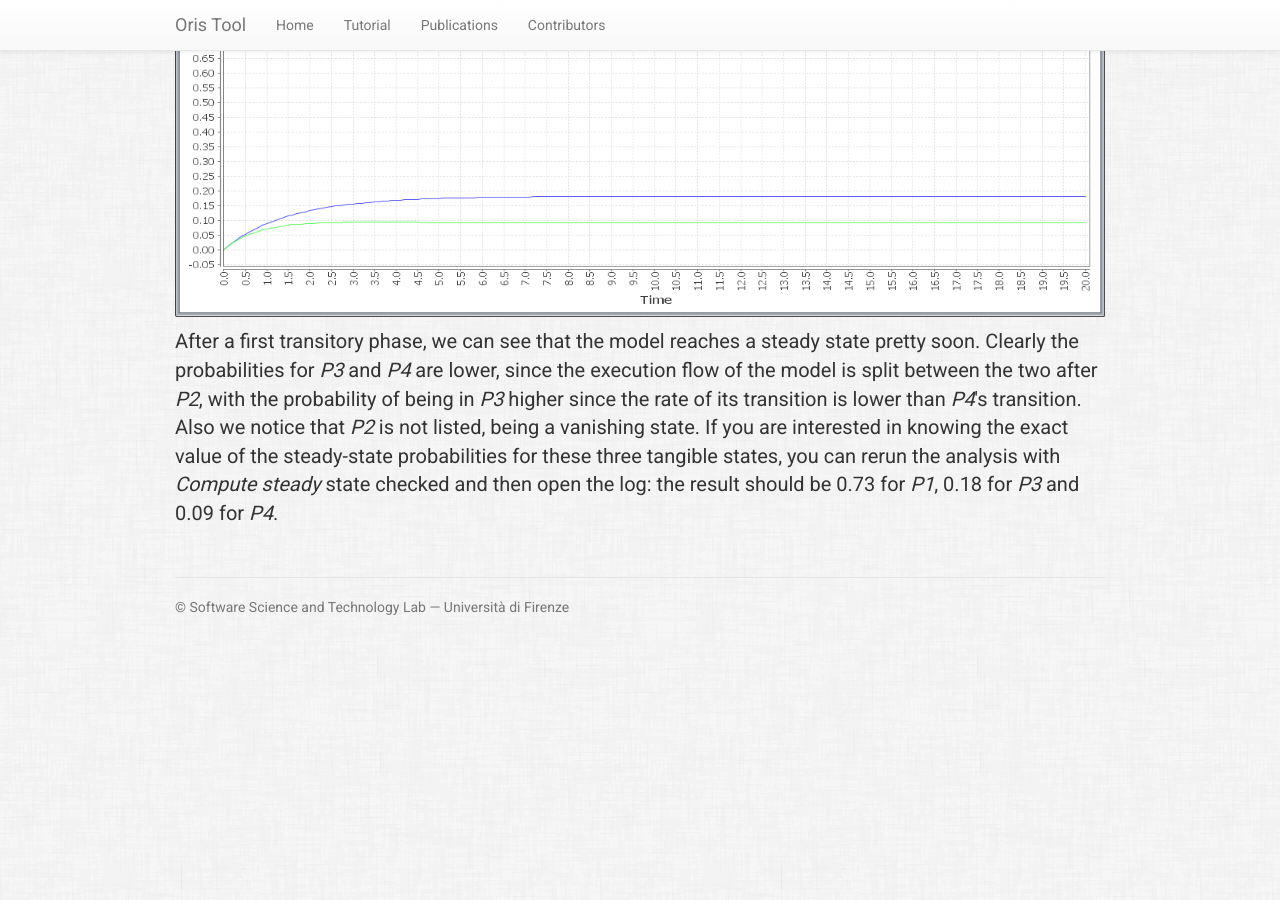
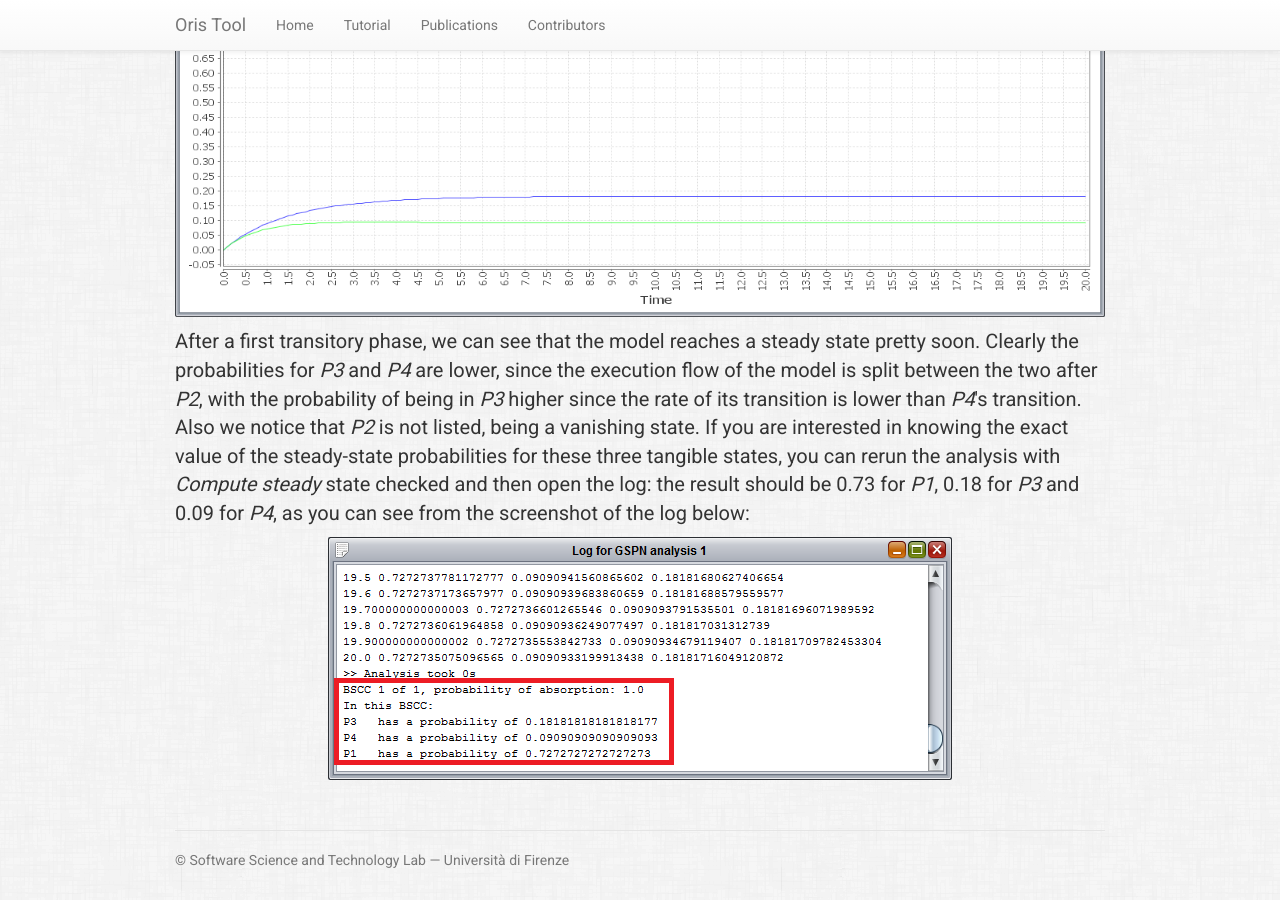
Before and after one commit to oris-tool/oris-tool.github.io, a Jekyll site: the page built from tutorial.html, in a window 1280 px wide and 900 px high, scrolled down 10526 px. Built offline with Jekyll 4.4.1, drawn with Linux system fonts in a browser that asks for light colours; before the commit the page ends 11173 px from its top, so only the background shows below that.

Commit message:
Added log with steady state probs

```diff
--- a/tutorial.html
+++ b/tutorial.html
@@ -146,5 +146,6 @@
   <p>Let's use, for this example, the net "Simple GSPN" from the examples (<a href="/pns/simple_gspn.xpn">link</a>). Once you have it downloaded and open in Oris, you can click on the <img class="toolbar-btn" src="images/tutorial/gspn_analysis_btn.png"> button. The various parameters in the analysis panel are exactly the same the ones from the regenerative analysis we already examined, with the only exception of <i>Extended regenerations</i> being replaced by <i>Compute steady state</i>: while extended regenerations are not supported by the GSPN analysis, by checking this new option we can have the steady-state probabilities (i.e. as time goes to infinity) of the model calculated as a bonus and logged in the log of the analysis results.</p>
   <p>For this example, let's choose a <i>Time limit</i> of 20 and leave the rest of the parameters with their default values. Once the computation is complete, we can see that, once again, the results are shown in the same manner of the regenerative analysis. If we open the graph tab we should see something like the following graph:</p>
   <p><img class="tutorial-screenshot" src="images/tutorial/gspn_analysis_graph.png"></p>
-  <p>After a first transitory phase, we can see that the model reaches a steady state pretty soon. Clearly the probabilities for <i>P3</i> and <i>P4</i> are lower, since the execution flow of the model is split between the two after <i>P2</i>, with the probability of being in <i>P3</i> higher since the rate of its transition is lower than <i>P4</i>'s transition. Also we notice that <i>P2</i> is not listed, being a vanishing state. If you are interested in knowing the exact value of the steady-state probabilities for these three tangible states, you can rerun the analysis with <i>Compute steady</i> state checked and then open the log: the result should be 0.73 for <i>P1</i>, 0.18 for <i>P3</i> and 0.09 for <i>P4</i>.</p>
+  <p>After a first transitory phase, we can see that the model reaches a steady state pretty soon. Clearly the probabilities for <i>P3</i> and <i>P4</i> are lower, since the execution flow of the model is split between the two after <i>P2</i>, with the probability of being in <i>P3</i> higher since the rate of its transition is lower than <i>P4</i>'s transition. Also we notice that <i>P2</i> is not listed, being a vanishing state. If you are interested in knowing the exact value of the steady-state probabilities for these three tangible states, you can rerun the analysis with <i>Compute steady</i> state checked and then open the log: the result should be 0.73 for <i>P1</i>, 0.18 for <i>P3</i> and 0.09 for <i>P4</i>, as you can see from the screenshot of the log below:</p>
+  <p><img class="tutorial-screenshot" src="images/tutorial/gspn_log.png"></p>
 </div>
```
Also changed, not shown: images/tutorial/gspn_log.png (added).
